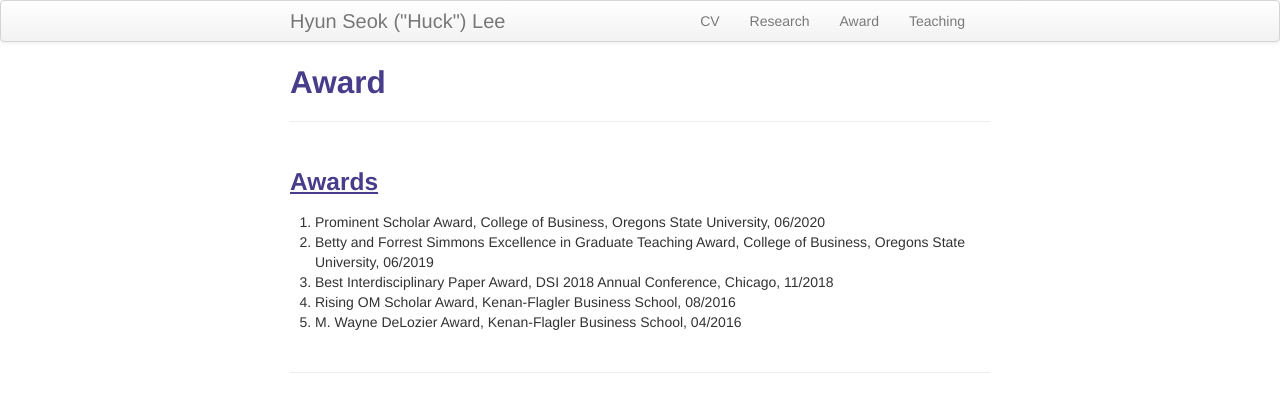
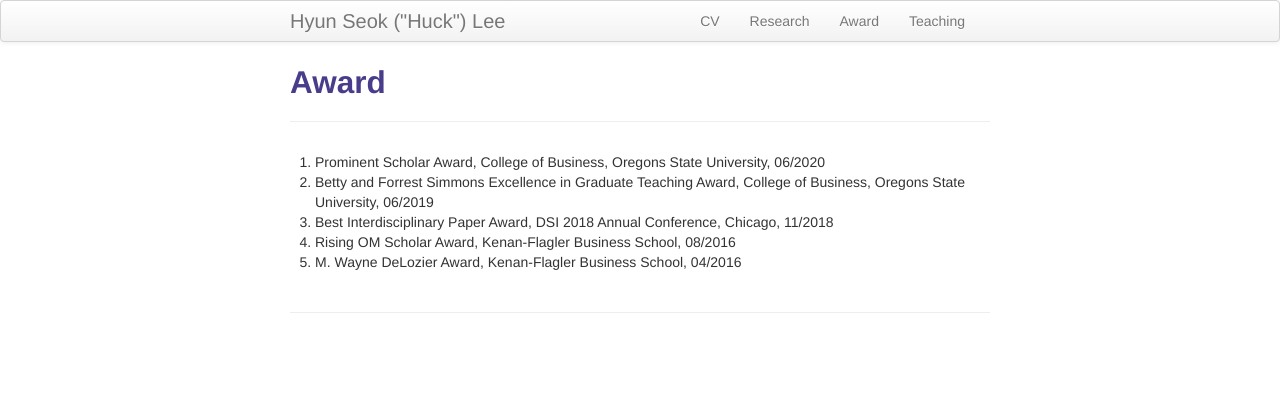
Before and after one commit to lordya2/lordya2.github.io, a Jekyll site: the page built from pages/award.md, in a window 1280 px wide. Shown: the top 412 px of the page. Built offline with Jekyll 4.4.1, drawn with Linux system fonts in a browser that asks for light colours.

Commit message:
Update award.md

```diff
--- a/pages/award.md
+++ b/pages/award.md
@@ -5,7 +5,7 @@ description: Hyun Seok ("Huck") Lee's Awards
 ---
 
 
-### <u>Awards </u>
+<!-- ### <u>Awards </u>-->
 1. Prominent Scholar Award, College of Business, Oregons State University, 06/2020
 2. Betty and Forrest Simmons Excellence in Graduate Teaching Award, College of Business, Oregons State University, 06/2019
 3. Best Interdisciplinary Paper Award, DSI 2018 Annual Conference, Chicago, 11/2018
```
